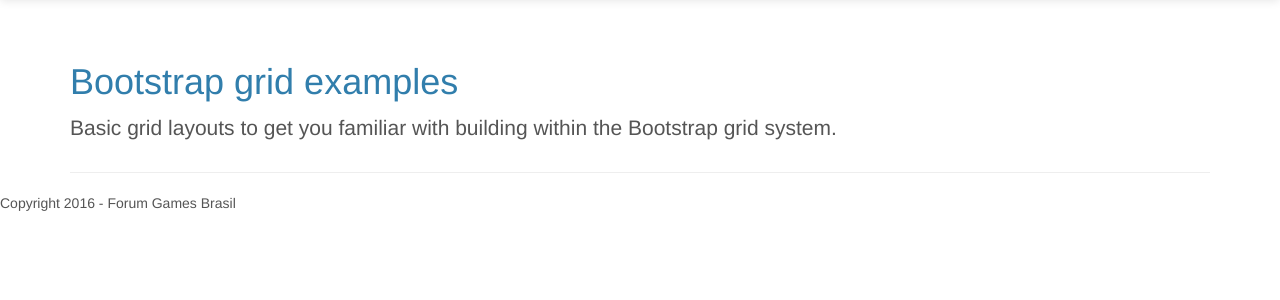
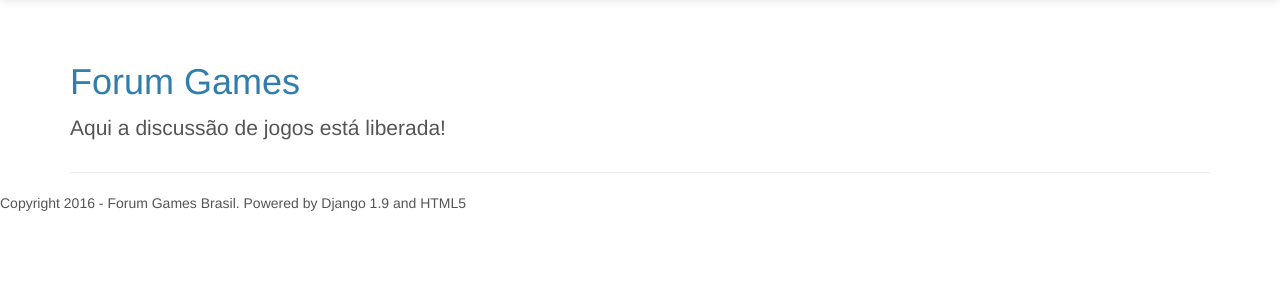
Before and after one commit to alexandresebrao/DjangoBoard, a Django app: page / in a window 1280 px wide. Shown: the part 52-352 px from the top of the page. Run offline with Django 3.2, Linux system fonts and the light colour scheme; data that the repository does not hold is empty; some libraries are stand-ins or nearby versions.

Commit message:
Axo q já deu

```diff
--- a/manager/templates/index.html
+++ b/manager/templates/index.html
@@ -2,8 +2,8 @@
 {%block corpo%}
 
 <section class="page-header">
-  <h1>Bootstrap grid examples</h1>
-  <p class="lead">Basic grid layouts to get you familiar with building within the Bootstrap grid system.</p>
+  <h1>Forum Games</h1>
+  <p class="lead">Aqui a discussão de jogos está liberada!</p>
 </section>
 
 {%for cat in category%}
--- a/templates/base.html
+++ b/templates/base.html
@@ -77,7 +77,7 @@
     </section> <!-- /container -->
 
     <footer class="footer">
-      <span class="span">Copyright 2016 - Forum Games Brasil</span>
+      <span>Copyright 2016 - Forum Games Brasil. Powered by Django 1.9 and HTML5 </span>
     </footer>
     <!-- IE10 viewport hack for Surface/desktop Windows 8 bug -->
     <script src="{%static 'js/ie10bug.js'%}"></script>
```
